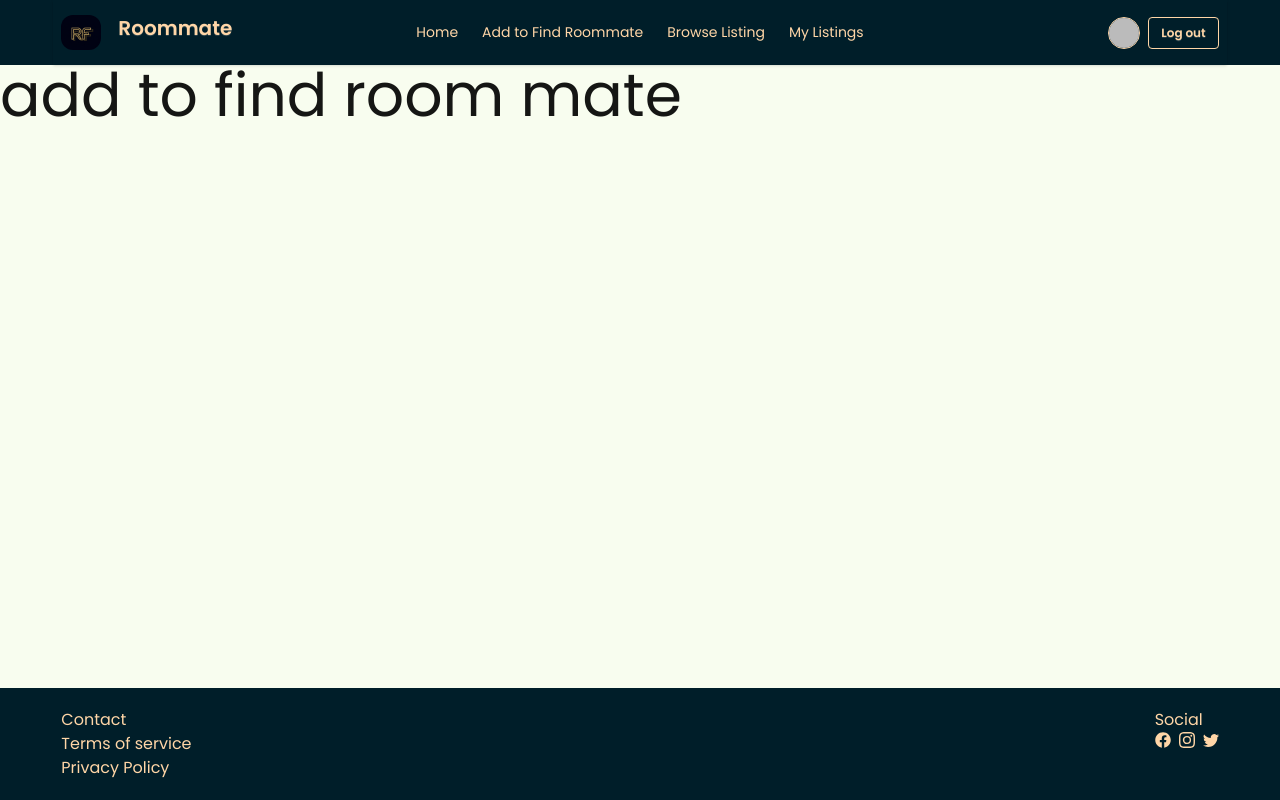
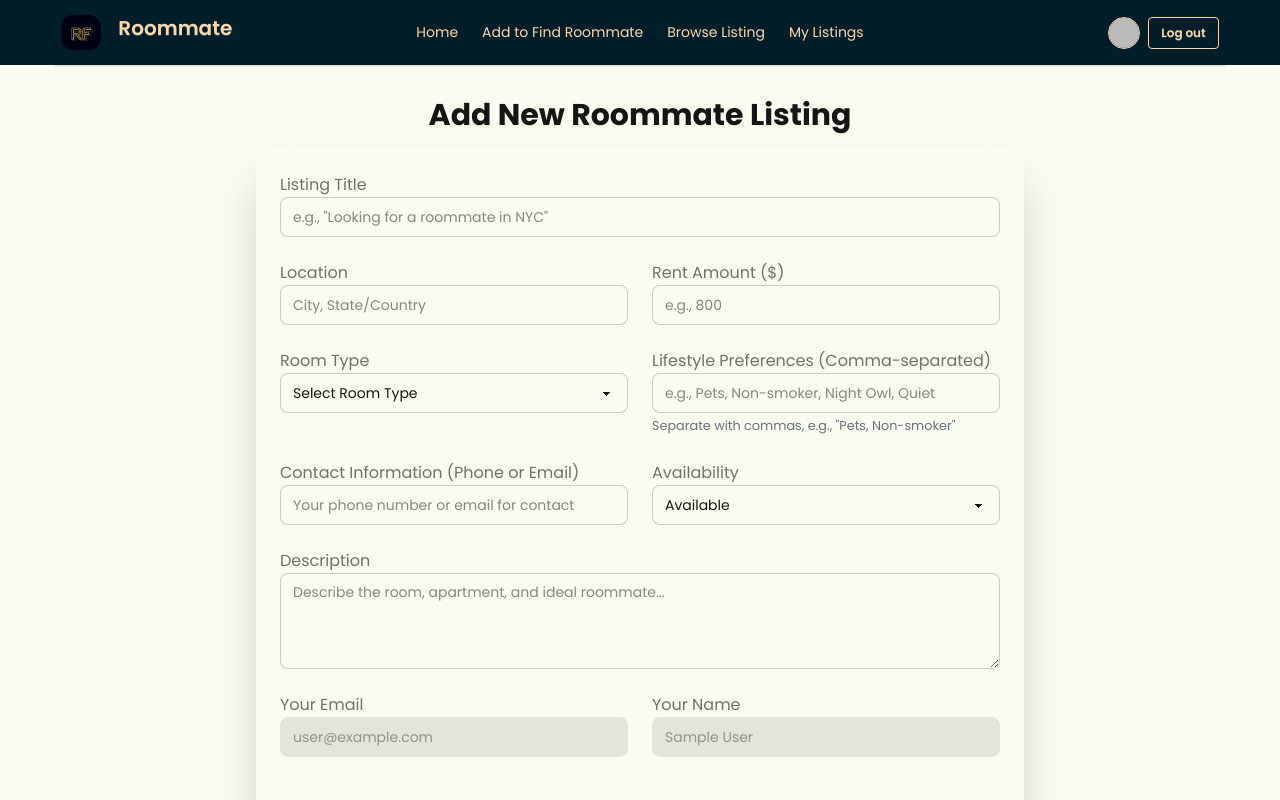
Before and after one commit to LinkonJT/roommate-finder-client-lj, a React (Vite) app: page /addToFind in a window 1280 px wide. Shown: the top 800 px of the page. Built offline with nearby package versions, Linux system fonts and the light colour scheme; no server answers; sample sign-in values are in the browser's storage.

Commit message:
firebase update profile and hovername fixed, displayName problem fixed

```diff
--- a/src/components/Loading.jsx
+++ b/src/components/Loading.jsx
@@ -4,7 +4,14 @@ import React from 'react';
 const Loading = () => {
   return (
     <div className="min-h-screen flex justify-center items-center">
-      <span className="loading loading-ball loading-xl"></span>
+      <span className="loading loading-spinner text-primary"></span>
+<span className="loading loading-spinner text-secondary"></span>
+<span className="loading loading-spinner text-accent"></span>
+<span className="loading loading-spinner text-neutral"></span>
+<span className="loading loading-spinner text-info"></span>
+<span className="loading loading-spinner text-success"></span>
+<span className="loading loading-spinner text-warning"></span>
+<span className="loading loading-spinner text-error"></span>
     </div>
   );
 };
--- a/src/layouts/MainLayout.jsx
+++ b/src/layouts/MainLayout.jsx
@@ -1,9 +1,17 @@
-import React from 'react';
+import React, { use } from 'react';
 import Navbar from '../components/Navbar';
 import { Outlet } from 'react-router';
 import Footer from '../components/Footer';
+import { AuthContext } from '../provider/AuthContext';
+import Loading from 'daisyui/components/loading';
 
 const MainLayout = () => {
+
+      const {loading} =use(AuthContext)
+   if(loading){
+        return null
+    }
+
     return (
         <div className='flex flex-col min-h-screen'>
             <Navbar></Navbar>
--- a/src/pages/AddToFindRoommate.jsx
+++ b/src/pages/AddToFindRoommate.jsx
@@ -1,11 +1,211 @@
-import React from 'react';
+import React, { useContext } from "react";
+import { toast } from "react-toastify";
+import { AuthContext } from "../provider/AuthContext";
+
 
 const AddToFindRoommate = () => {
-    return (
-        <div>
-            <h2 className='text-6xl'>add to find room mate</h2>
+
+const {user} = useContext(AuthContext)
+
+const handleAddListing = (e)=>{
+    e.preventDefault();
+    const form = e.target;
+    const formData = new FormData (form)
+    const newListing = Object.fromEntries(formData.entries())
+    console.log(newListing)
+
+    /*****send Listing Data to db */
+    fetch('http://localhost:3000/listings', {
+      method: 'POST',
+       headers: {
+    "content-type": "application/json",
+
+  },
+   body: JSON.stringify(newListing)
+    })
+    .then(res=>res.json())
+    .then(data=>{
+      if(data.insertedId){
+        toast.success('data added successfully')
+        // form.reset()
+      }
+    })
+
+
+}
+
+  return (
+    <div className="card mx-auto p-4 md:p-8">
+      <h2 className="text-xl md:text-2xl lg:text-3xl font-bold text-center mb-4">
+        Add New Roommate Listing
+      </h2>
+      <form onSubmit={handleAddListing} className="card">
+        <div className="max-w-3xl mx-auto bg-base-100 p-6 rounded-lg shadow-2xl grid grid-cols-1 md:grid-cols-2 gap-6 ">
+          {/* Title */}
+          <div className="form-control md:col-span-2">
+            <label className="label">
+              <span className="label-text">Listing Title</span>
+            </label>
+            <input
+              type="text"
+              name="title"
+              placeholder='e.g., "Looking for a roommate in NYC"'
+              className="input input-bordered w-full"
+              required
+            />
+          </div>
+
+          {/* Location */}
+          <div className="form-control">
+            <label className="label">
+              <span className="label-text">Location</span>
+            </label>
+            <input
+              type="text"
+              name="location"
+              placeholder="City, State/Country"
+              className="input input-bordered w-full"
+              required
+            />
+          </div>
+
+          {/* Rent Amount */}
+          <div className="form-control">
+            <label className="label">
+              <span className="label-text">Rent Amount ($)</span>
+            </label>
+            <input
+              type="number"
+              name="rentAmount"
+              placeholder="e.g., 800"
+              className="input input-bordered w-full"
+              min="0" // Prevent negative values
+              step="0.01" // Allow decimal for rent
+              required
+            />
+          </div>
+
+          {/* Room Type */}
+          <div className="form-control">
+            <label className="label">
+              <span className="label-text">Room Type</span>
+            </label>
+            <select
+              name="roomType"
+              className="select select-bordered w-full"
+              required>
+              <option value="">Select Room Type</option>
+              <option value="Single">Single Room</option>
+              <option value="Shared">Shared Room</option>
+              <option value="Private Bath">
+                Private Room with Private Bath
+              </option>
+              <option value="Studio">Studio Apartment (if applicable)</option>
+            </select>
+          </div>
+
+          {/* Lifestyle Preferences */}
+          <div className="form-control">
+            <label className="label">
+              <span className="label-text">
+                Lifestyle Preferences (Comma-separated)
+              </span>
+            </label>
+            <input
+              type="text"
+              name="lifestylePreferences"
+              placeholder="e.g., Pets, Non-smoker, Night Owl, Quiet"
+              className="input input-bordered w-full"
+            />
+            <small className="text-gray-500 mt-1">
+              Separate with commas, e.g., "Pets, Non-smoker"
+            </small>
+          </div>
+
+          {/* Contact Info */}
+          <div className="form-control">
+            <label className="label">
+              <span className="label-text">
+                Contact Information (Phone or Email)
+              </span>
+            </label>
+            <input
+              type="text"
+              name="contactInfo"
+              placeholder="Your phone number or email for contact"
+              className="input input-bordered w-full"
+              required
+            />
+          </div>
+
+          {/* Availability */}
+          <div className="form-control">
+            <label className="label">
+              <span className="label-text">Availability</span>
+            </label>
+            <select
+              name="availability"
+              className="select select-bordered w-full"
+              required>
+              <option value="available">Available</option>
+              <option value="not-available">Not Available</option>
+            </select>
+          </div>
+
+          {/* Description */}
+          <div className="form-control md:col-span-2">
+            <label className="label">
+              <span className="label-text">Description</span>
+            </label>
+            <textarea
+              name="description"
+              placeholder="Describe the room, apartment, and ideal roommate..."
+              className="textarea textarea-bordered h-24 w-full"
+              required></textarea>
+          </div>
+
+          {/* User Email (Read Only) */}
+          <div className="form-control">
+            <label className="label">
+              <span className="label-text">Your Email</span>
+            </label>
+            <input
+              type="email"
+              name="email"
+              className="input input-bordered w-full"
+              value={user?.email || ''} // Populate with user's email
+              readOnly // Make it read-only
+              disabled // Make it un-editable and visually distinct
+            />
+          </div>
+
+          {/* User Name (Read Only) */}
+          <div className="form-control">
+            <label className="label">
+              <span className="label-text">Your Name</span>
+            </label>
+            <input
+              type="text"
+              name="name"
+              className="input input-bordered w-full"
+              value={user?.displayName || ''} // Populate with user's display name
+              readOnly // Make it read-only
+              disabled // Make it un-editable and visually distinct
+            />
+          </div>
+
+          {/* Add Button */}
+          <div className="form-control mt-6 md:col-span-2">
+            <button
+              type="submit"
+              className="btn btn-neutral hover:bg-accent w-full">
+              Add Listing
+            </button>
+          </div>
         </div>
-    );
+      </form>
+    </div>
+  );
 };
 
 export default AddToFindRoommate;
--- a/src/pages/Home.jsx
+++ b/src/pages/Home.jsx
@@ -1,7 +1,10 @@
-import React from 'react';
+import React, { use } from 'react';
 import Slider from '../components/Slider';
+import { AuthContext } from '../provider/AuthContext';
 
 const Home = () => {
+
+
     return (
         <div>
             <Slider></Slider>
--- a/src/pages/Signup.jsx
+++ b/src/pages/Signup.jsx
@@ -1,4 +1,4 @@
-import React, { use } from "react";
+import React, { useContext, useState } from "react";
 import { FcGoogle } from "react-icons/fc";
 import { NavLink, useNavigate } from "react-router";
 import { AuthContext } from "../provider/AuthContext";
@@ -7,15 +7,16 @@ import { updateProfile } from "firebase/auth";
 
 
 const Signup = () => {
-const {createUser, logOut, signinWithGoogle} = use(AuthContext);
+const {createUser, logOut, signinWithGoogle} = useContext(AuthContext);
 console.log(createUser)
 
 const navigate = useNavigate()
-
+const [isLoading, setIsLoading] = useState(false);
 
 const handleSignup= (e)=>{
     e.preventDefault();
     const form = e.target;
+    setIsLoading(true);
     const formData = new FormData(form);
 const {email, password, name, photoURL } = Object.fromEntries(formData.entries());
 console.log(email, password, name, photoURL)
@@ -39,29 +40,23 @@ console.log(email, password, name, photoURL)
 
 /**Calling createUser function */
 createUser(email, password)
-.then((result)=>{
-const createdUser = result.user;
-console.log("Firebase user created",createdUser);
-
-
-
-// return logOut()
-// })
-
-return updateProfile(createdUser, {
+  .then((result) => {
+    // Use the currently signed-in user for updateProfile
+    return updateProfile(result.user, {
       displayName: name,
       photoURL: photoURL,
+    });
   })
-    }).then(()=>{
+  .then(() => {
     Swal.fire({
       icon: "success",
       title: "Created User, Signup successful",
       timer: 1500,
       showConfirmButton: false,
     });
- navigate('/')
+    navigate('/');  ///navigate
+    setIsLoading(false);
   })
-
   .catch((error) => {
     console.error("Signup error:", error.message);
     Swal.fire({
@@ -69,9 +64,10 @@ return updateProfile(createdUser, {
       title: "Signup failed",
       text: error.message,
     });
-      })
+    setIsLoading(false);
+  });
+}
 
-}
 
 /***********Start: handle Google Sign In ****** */
 const handleGoogleLogin = () => {
@@ -123,6 +119,7 @@ const handleGoogleLogin = () => {
                 className="input"
                 name="photoURL"
                 placeholder="Photo URL"
+                required
               />
               {/* email */}
               <label className="label">Email</label>
--- a/src/provider/AuthProvider.jsx
+++ b/src/provider/AuthProvider.jsx
@@ -4,6 +4,8 @@ import { createUserWithEmailAndPassword, GoogleAuthProvider, onAuthStateChanged,
 import { AuthContext } from './AuthContext';
 
 const AuthProvider = ({children}) => {
+
+
 
     const [user, setUser] = useState(null)
     const [loading, setLoading] = useState(true);
```
Also changed, not shown: src/components/Navbar.jsx (+15 -8 lines). Lines whose indentation alone changed are shown as unchanged.
